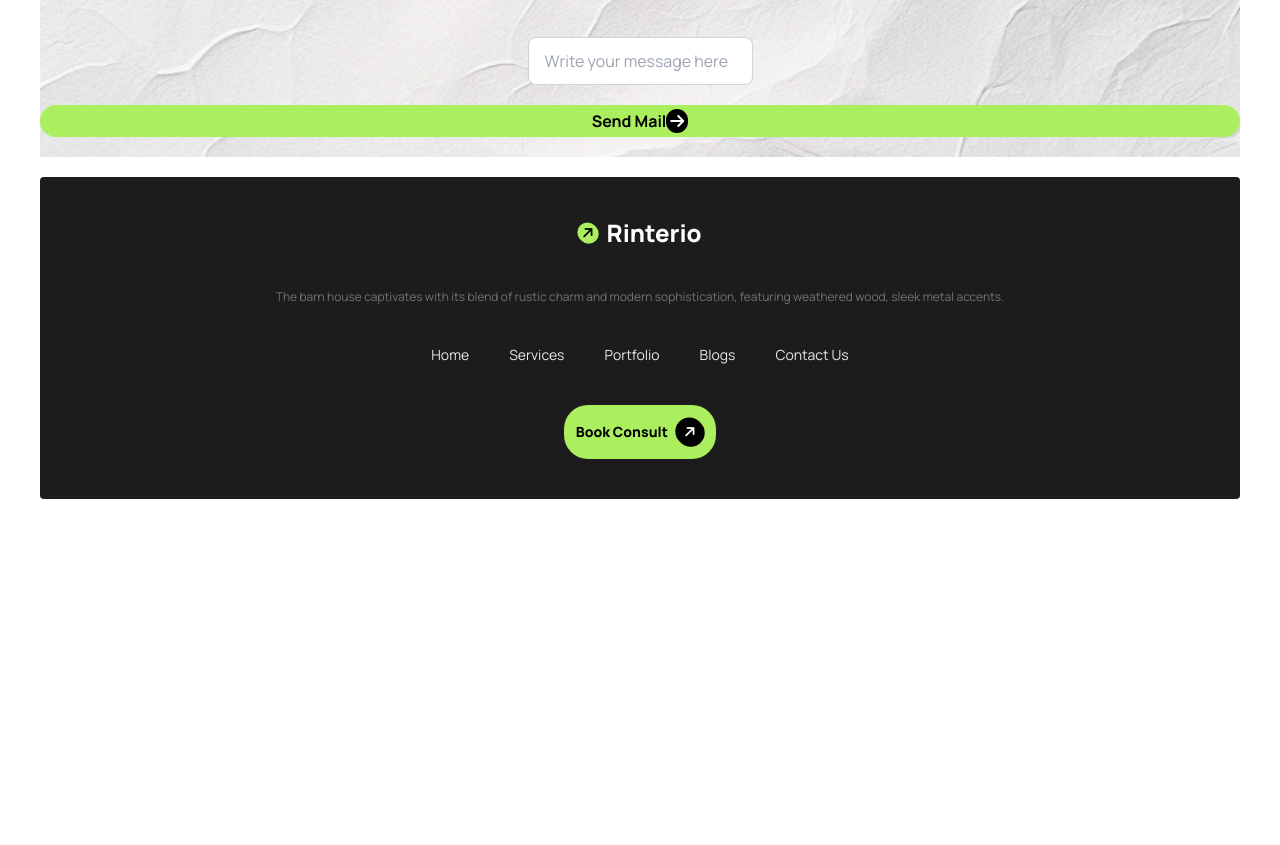
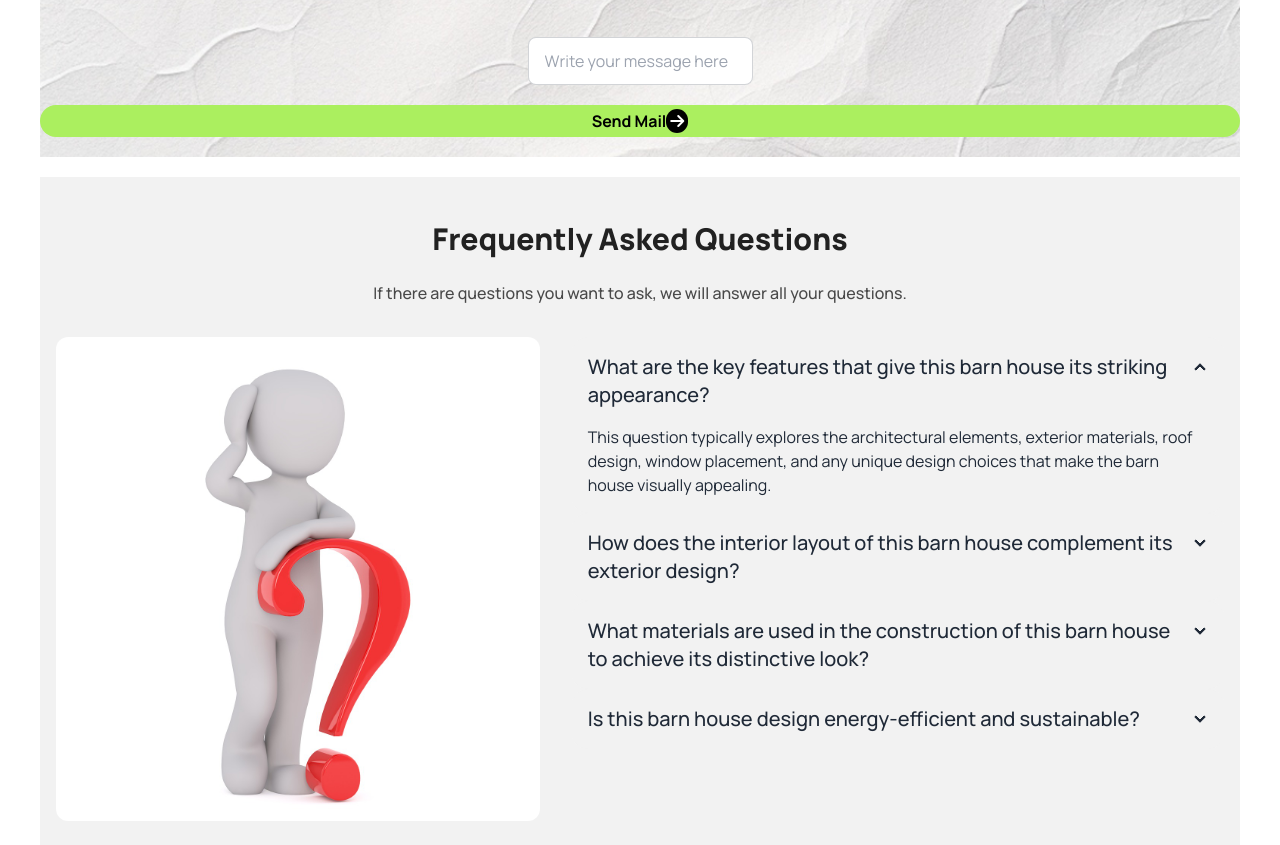
Before and after one commit to siddikaKhushi/B10-Assignment-03, a plain HTML site: page index.html in a window 1280 px wide. Shown: the part 2578-3423 px from the top of the page. Before the commit the page ends 3077 px from the top, so only its background shows below. Drawn offline with nearby package versions, Linux system fonts and the light colour scheme.

Commit message:
last commit

```diff
--- a/index.html
+++ b/index.html
@@ -225,8 +225,46 @@
             </div>
          </section>
          <!-- own section -->
-         <section>
-
+         <section class="bg-base-200 py-8 my-5">
+             <div>
+                <h2 class="text-[#212121] font-extrabold text-3xl text-center py-3">Frequently Asked Questions</h2>
+                <p class="text-[#494949] font-medium text-base text-center py-3">If there are questions you want to ask, we will answer all your questions.</p>
+             </div>
+             <div class="py-5 lg:flex justify-around">
+                <div class="mx-4">
+                    <img src="./assets/question-mark.jpg" alt="" class=" rounded-xl">
+                </div>
+                <div class="mx-4">
+                    <div class="collapse collapse-arrow bg-base-200">
+                        <input type="radio" name="my-accordion-2" checked="checked" />
+                        <div class="collapse-title text-xl font-medium">What are the key features that give this barn house its striking appearance?</div>
+                        <div class="collapse-content">
+                          <p class="text-base">This question typically explores the architectural elements, exterior materials, roof design, window placement, and any unique design choices that make the barn house visually appealing.</p>
+                        </div>
+                      </div>
+                      <div class="collapse collapse-arrow bg-base-200">
+                        <input type="radio" name="my-accordion-2" />
+                        <div class="collapse-title text-xl font-medium">How does the interior layout of this barn house complement its exterior design?</div>
+                        <div class="collapse-content">
+                          <p class="text-base">People often want to know if the interior design aligns with the exterior's striking appearance. This includes the floor plan, use of open spaces, ceiling heights, and the incorporation of modern or rustic elements.</p>
+                        </div>
+                      </div>
+                      <div class="collapse collapse-arrow bg-base-200">
+                        <input type="radio" name="my-accordion-2" />
+                        <div class="collapse-title text-xl font-medium">What materials are used in the construction of this barn house to achieve its distinctive look?</div>
+                        <div class="collapse-content">
+                          <p class="text-base">This question focuses on the construction materials, such as reclaimed wood, metal, or modern composites, that contribute to the overall aesthetic and durability of the house.</p>
+                        </div>
+                      </div>
+                      <div class="collapse collapse-arrow bg-base-200">
+                        <input type="radio" name="my-accordion-2" />
+                        <div class="collapse-title text-xl font-medium">Is this barn house design energy-efficient and sustainable?</div>
+                        <div class="collapse-content">
+                          <p class="text-base">With increasing interest in eco-friendly living, many are curious about the sustainability features of the barn house, such as insulation, solar panels, passive heating, and cooling systems, and the use of sustainable building practices.</p>
+                        </div>
+                      </div>
+                </div>
+             </div>
          </section>
      </main>
 
```
Also changed, not shown: assets/question-mark.jpg (added).
